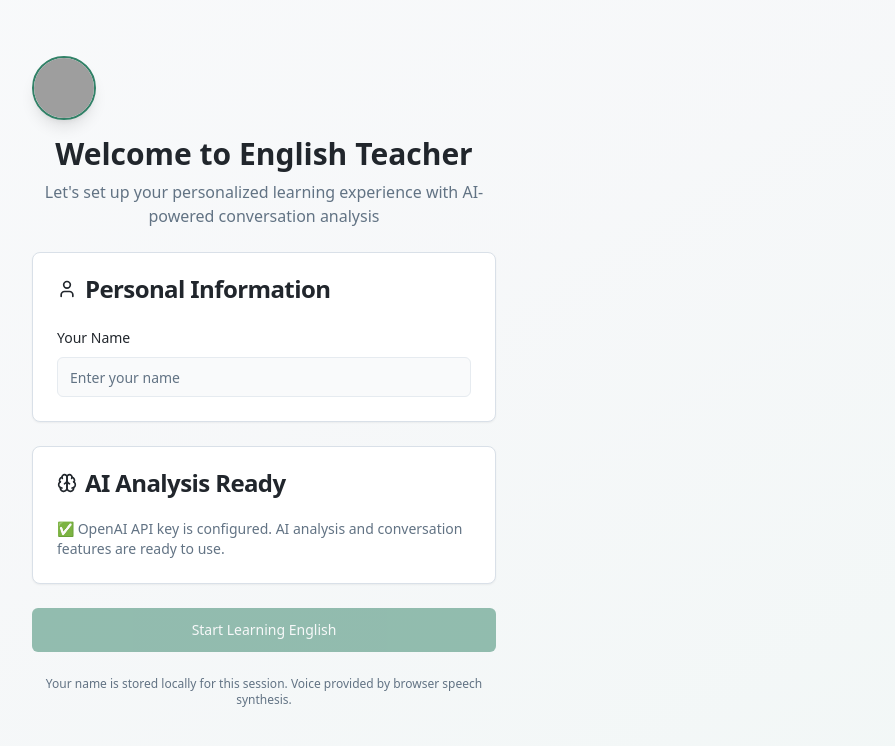
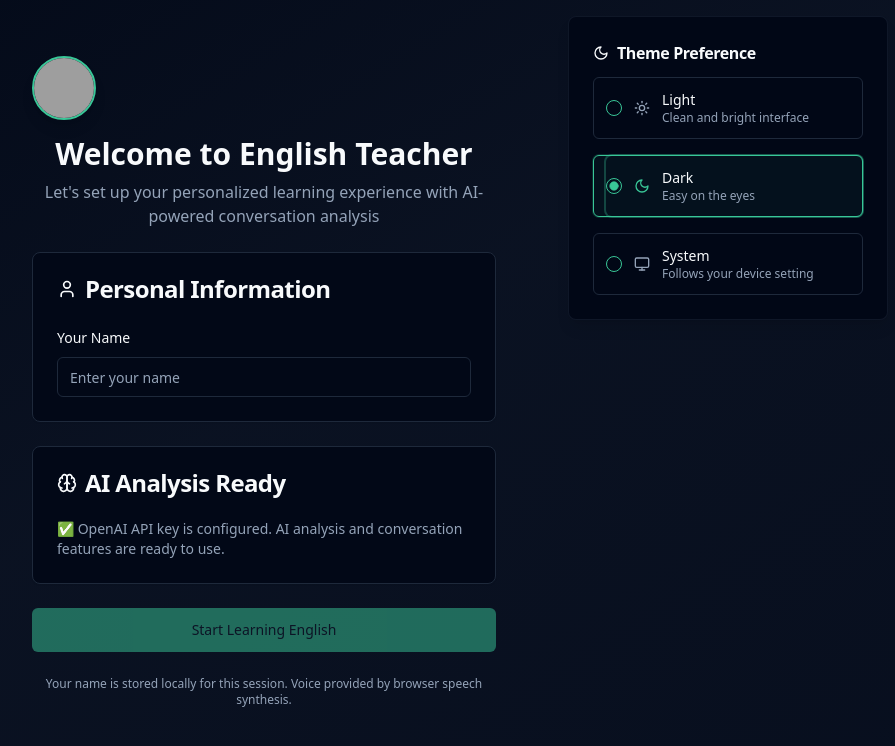
Before and after one commit to GalSened/english-echos, a React (Vite) app: page / in a window 1280 px wide. Shown: the top 746 px of the page, without its empty margins (376-1271 px from the left). Built offline with nearby package versions, Linux system fonts and the light colour scheme; grey boxes are pictures that could not be loaded.

Commit message:
Add dark mode and theme switcher
Implement dark mode by default and add a radio button for theme selection. Ensure all changes are production-ready.

```diff
--- a/src/App.tsx
+++ b/src/App.tsx
@@ -3,6 +3,7 @@ import { Toaster as Sonner } from "@/components/ui/sonner";
 import { TooltipProvider } from "@/components/ui/tooltip";
 import { QueryClient, QueryClientProvider } from "@tanstack/react-query";
 import { BrowserRouter, Routes, Route } from "react-router-dom";
+import { ThemeProvider } from "next-themes";
 import Index from "./pages/Index";
 import NotFound from "./pages/NotFound";
 
@@ -10,6 +11,13 @@ const queryClient = new QueryClient();
 
 const App = () => (
   <QueryClientProvider client={queryClient}>
+    <ThemeProvider
+      attribute="class"
+      defaultTheme="dark"
+      enableSystem={true}
+      storageKey="english-teacher-theme"
+      disableTransitionOnChange={false}
+    >
       <TooltipProvider>
         <Toaster />
         <Sonner />
@@ -21,6 +29,7 @@ const App = () => (
           </Routes>
         </BrowserRouter>
       </TooltipProvider>
+    </ThemeProvider>
   </QueryClientProvider>
 );
 
--- /dev/null
+++ b/src/components/ThemeSelector.tsx
@@ -0,0 +1,107 @@
+import { useTheme } from "next-themes";
+import { useEffect, useState } from "react";
+import { Card, CardContent, CardHeader, CardTitle } from "@/components/ui/card";
+import { RadioGroup, RadioGroupItem } from "@/components/ui/radio-group";
+import { Label } from "@/components/ui/label";
+import { Sun, Moon, Monitor } from "lucide-react";
+
+export const ThemeSelector = () => {
+  const { theme, setTheme } = useTheme();
+  const [mounted, setMounted] = useState(false);
+
+  // Prevent hydration mismatch
+  useEffect(() => {
+    setMounted(true);
+  }, []);
+
+  if (!mounted) {
+    return null;
+  }
+
+  const themes = [
+    {
+      value: "light",
+      label: "Light",
+      icon: Sun,
+      description: "Clean and bright interface"
+    },
+    {
+      value: "dark",
+      label: "Dark",
+      icon: Moon,
+      description: "Easy on the eyes"
+    },
+    {
+      value: "system",
+      label: "System",
+      icon: Monitor,
+      description: "Follows your device setting"
+    }
+  ];
+
+  return (
+    <Card className="w-80 shadow-lg border-border/50 backdrop-blur-sm bg-card/95">
+      <CardHeader className="pb-3">
+        <CardTitle className="flex items-center gap-2 text-base">
+          <Moon className="h-4 w-4" />
+          Theme Preference
+        </CardTitle>
+      </CardHeader>
+      <CardContent>
+        <RadioGroup
+          value={theme}
+          onValueChange={setTheme}
+          className="space-y-2"
+        >
+          {themes.map((themeOption) => {
+            const Icon = themeOption.icon;
+            const isSelected = theme === themeOption.value;
+
+            return (
+              <div
+                key={themeOption.value}
+                className={`
+                  relative flex items-center space-x-3 rounded-md border p-3 cursor-pointer
+                  transition-all duration-200 hover:bg-muted/50
+                  ${isSelected
+                    ? 'border-primary bg-primary/5 shadow-sm ring-1 ring-primary/20'
+                    : 'border-border hover:border-primary/30'
+                  }
+                `}
+              >
+                <RadioGroupItem
+                  value={themeOption.value}
+                  id={themeOption.value}
+                  className="shrink-0"
+                />
+                <Icon
+                  className={`h-4 w-4 shrink-0 ${
+                    isSelected ? 'text-primary' : 'text-muted-foreground'
+                  }`}
+                />
+                <Label
+                  htmlFor={themeOption.value}
+                  className="flex-1 cursor-pointer"
+                >
+                  <div className="flex flex-col">
+                    <span className={`text-sm font-medium ${
+                      isSelected ? 'text-foreground' : 'text-foreground'
+                    }`}>
+                      {themeOption.label}
+                    </span>
+                    <span className="text-xs text-muted-foreground">
+                      {themeOption.description}
+                    </span>
+                  </div>
+                </Label>
+                {isSelected && (
+                  <div className="absolute inset-0 rounded-md ring-2 ring-primary/30 pointer-events-none animate-pulse" />
+                )}
+              </div>
+            );
+          })}
+        </RadioGroup>
+      </CardContent>
+    </Card>
+  );
+};
--- /dev/null
+++ b/src/components/ThemeSelectorCompact.tsx
@@ -0,0 +1,69 @@
+import { useTheme } from "next-themes";
+import { useEffect, useState } from "react";
+import { Button } from "@/components/ui/button";
+import {
+  DropdownMenu,
+  DropdownMenuContent,
+  DropdownMenuItem,
+  DropdownMenuTrigger
+} from "@/components/ui/dropdown-menu";
+import { Sun, Moon, Monitor, Palette } from "lucide-react";
+
+export const ThemeSelectorCompact = () => {
+  const { theme, setTheme } = useTheme();
+  const [mounted, setMounted] = useState(false);
+
+  useEffect(() => {
+    setMounted(true);
+  }, []);
+
+  if (!mounted) {
+    return null;
+  }
+
+  const themes = [
+    { value: "light", label: "Light", icon: Sun },
+    { value: "dark", label: "Dark", icon: Moon },
+    { value: "system", label: "System", icon: Monitor }
+  ];
+
+  const currentTheme = themes.find(t => t.value === theme);
+  const CurrentIcon = currentTheme?.icon || Palette;
+
+  return (
+    <DropdownMenu>
+      <DropdownMenuTrigger asChild>
+        <Button
+          variant="outline"
+          size="sm"
+          className="gap-2 bg-card/95 backdrop-blur-sm border-border/50 hover:bg-muted/50"
+        >
+          <CurrentIcon className="h-4 w-4" />
+          <span className="hidden sm:inline">{currentTheme?.label || "Theme"}</span>
+        </Button>
+      </DropdownMenuTrigger>
+      <DropdownMenuContent align="end" className="w-36">
+        {themes.map((themeOption) => {
+          const Icon = themeOption.icon;
+          const isSelected = theme === themeOption.value;
+
+          return (
+            <DropdownMenuItem
+              key={themeOption.value}
+              onClick={() => setTheme(themeOption.value)}
+              className={`flex items-center gap-2 cursor-pointer ${
+                isSelected ? 'bg-primary/10 text-primary' : ''
+              }`}
+            >
+              <Icon className="h-4 w-4" />
+              {themeOption.label}
+              {isSelected && (
+                <div className="ml-auto h-2 w-2 rounded-full bg-primary" />
+              )}
+            </DropdownMenuItem>
+          );
+        })}
+      </DropdownMenuContent>
+    </DropdownMenu>
+  );
+};
--- a/src/index.css
+++ b/src/index.css
@@ -78,7 +78,7 @@
     --popover: 222.2 84% 4.9%;
     --popover-foreground: 210 40% 98%;
 
-    --primary: 210 40% 98%;
+    --primary: 160 55% 50%;
     --primary-foreground: 222.2 47.4% 11.2%;
 
     --secondary: 217.2 32.6% 17.5%;
@@ -87,8 +87,14 @@
     --muted: 217.2 32.6% 17.5%;
     --muted-foreground: 215 20.2% 65.1%;
 
-    --accent: 217.2 32.6% 17.5%;
-    --accent-foreground: 210 40% 98%;
+    --accent: 25 85% 60%;
+    --accent-foreground: 222.2 47.4% 11.2%;
+
+    --teacher: 160 55% 50%;
+    --teacher-foreground: 222.2 47.4% 11.2%;
+
+    --speaking: 25 85% 60%;
+    --speaking-glow: 25 85% 75%;
 
     --destructive: 0 62.8% 30.6%;
     --destructive-foreground: 210 40% 98%;
@@ -96,6 +102,7 @@
     --border: 217.2 32.6% 17.5%;
     --input: 217.2 32.6% 17.5%;
     --ring: 212.7 26.8% 83.9%;
+
     --sidebar-background: 240 5.9% 10%;
     --sidebar-foreground: 240 4.8% 95.9%;
     --sidebar-primary: 224.3 76.3% 48%;
@@ -104,6 +111,11 @@
     --sidebar-accent-foreground: 240 4.8% 95.9%;
     --sidebar-border: 240 3.7% 15.9%;
     --sidebar-ring: 217.2 91.2% 59.8%;
+
+    /* Dark mode educational gradients */
+    --gradient-teacher: linear-gradient(135deg, hsl(var(--teacher)), hsl(160 65% 60%));
+    --gradient-lesson: linear-gradient(180deg, hsl(var(--background)), hsl(222.2 84% 6%));
+    --gradient-speaking: radial-gradient(circle, hsl(var(--speaking-glow) / 0.2), transparent);
   }
 }
 
--- a/src/pages/Index.tsx
+++ b/src/pages/Index.tsx
@@ -1,9 +1,21 @@
 import { EnglishTeacher } from "@/components/EnglishTeacher";
+import { ThemeSelector } from "@/components/ThemeSelector";
+import { ThemeSelectorCompact } from "@/components/ThemeSelectorCompact";
 
 const Index = () => {
   return (
     <div className="min-h-screen bg-gradient-to-br from-background via-muted/30 to-secondary/20">
-      <div className="container mx-auto py-8">
+      <div className="container mx-auto py-8 relative">
+        {/* Theme selector positioned responsively */}
+        <div className="fixed top-4 right-4 z-50 hidden md:block">
+          <ThemeSelector />
+        </div>
+
+        {/* Mobile theme selector - compact version */}
+        <div className="md:hidden mb-6 flex justify-end">
+          <ThemeSelectorCompact />
+        </div>
+
         <EnglishTeacher />
       </div>
     </div>
```
Lines whose indentation alone changed are shown as unchanged.
